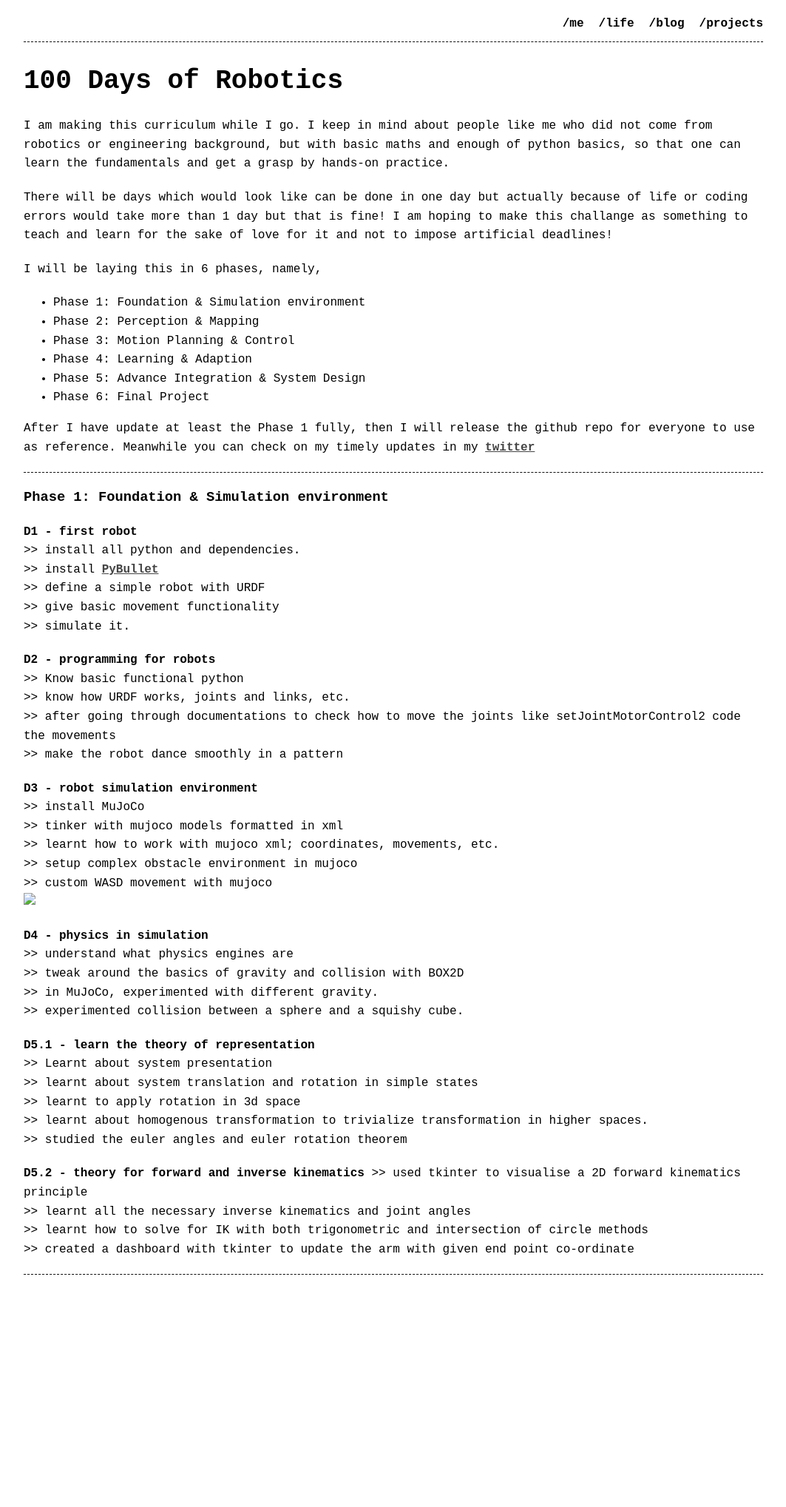
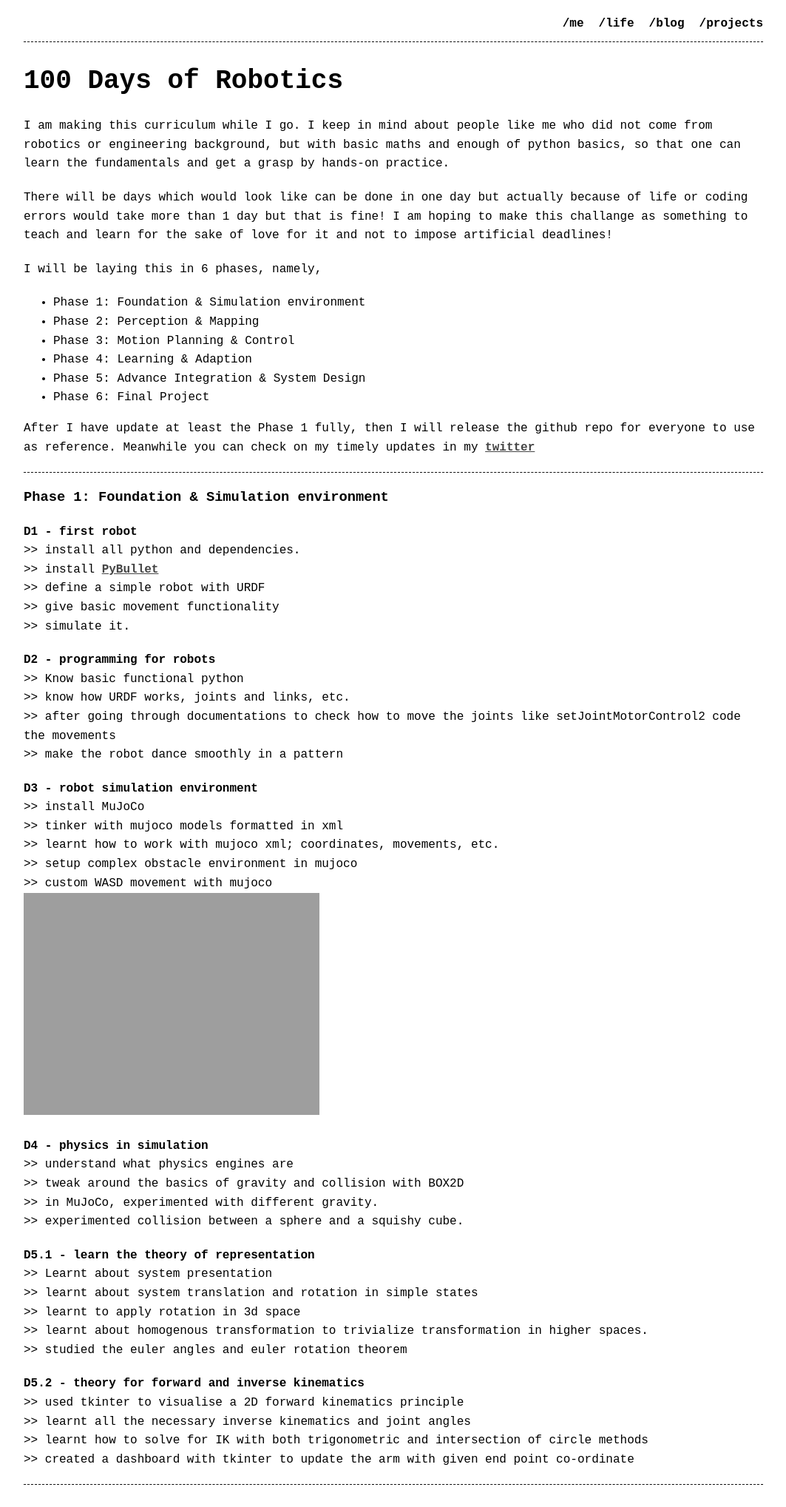
Before and after one commit to TumAro/tumaro.github.io, a Jekyll site: the page built from pages/100dor.md, in a window 1280 px wide. Shown: the whole page at 74% size, without its empty margins (108-1171 px from the left). Built offline with Jekyll 4.4.1, drawn with Linux system fonts in a browser that asks for light colours; before the commit the page ends 1753 px from its top, so only the background shows below that.

Commit message:
Update 100dor.md

```diff
--- a/pages/100dor.md
+++ b/pages/100dor.md
@@ -43,7 +43,7 @@ After I have update at least the Phase 1 fully, then I will release the github r
 `>>` learnt how to work with mujoco xml; coordinates, movements, etc.
 `>>` setup complex obstacle environment in mujoco
 `>>` custom WASD movement with mujoco
-<img src="images/d3_obstacles1.png" height="200px">
+![image]('images/d3_obstacles1.png'|200)
 
 **D4 - physics in simulation**
 `>>` understand what physics engines are
```
